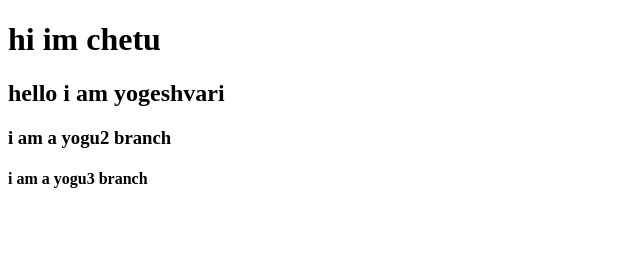
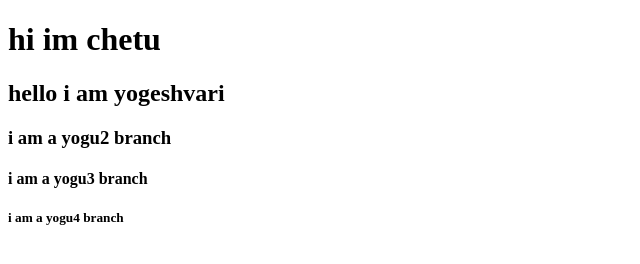
Before and after one commit to chetandsbhadane/learning-repo, a plain HTML site: page index.html in a window 1280 px wide. Shown: the full height of the page, 0-640 px from the left. Drawn offline with Linux system fonts and the light colour scheme.

Commit message:
this is 7th repository

```diff
--- a/index.html
+++ b/index.html
@@ -11,6 +11,7 @@
     <h2> hello i am yogeshvari</h2>
     <h3>  i am a yogu2 branch</h3>
     <h4> i am  a yogu3 branch</h4>
+    <h5>i am a yogu4 branch</h5>
 
 </body>
 </html>
```
